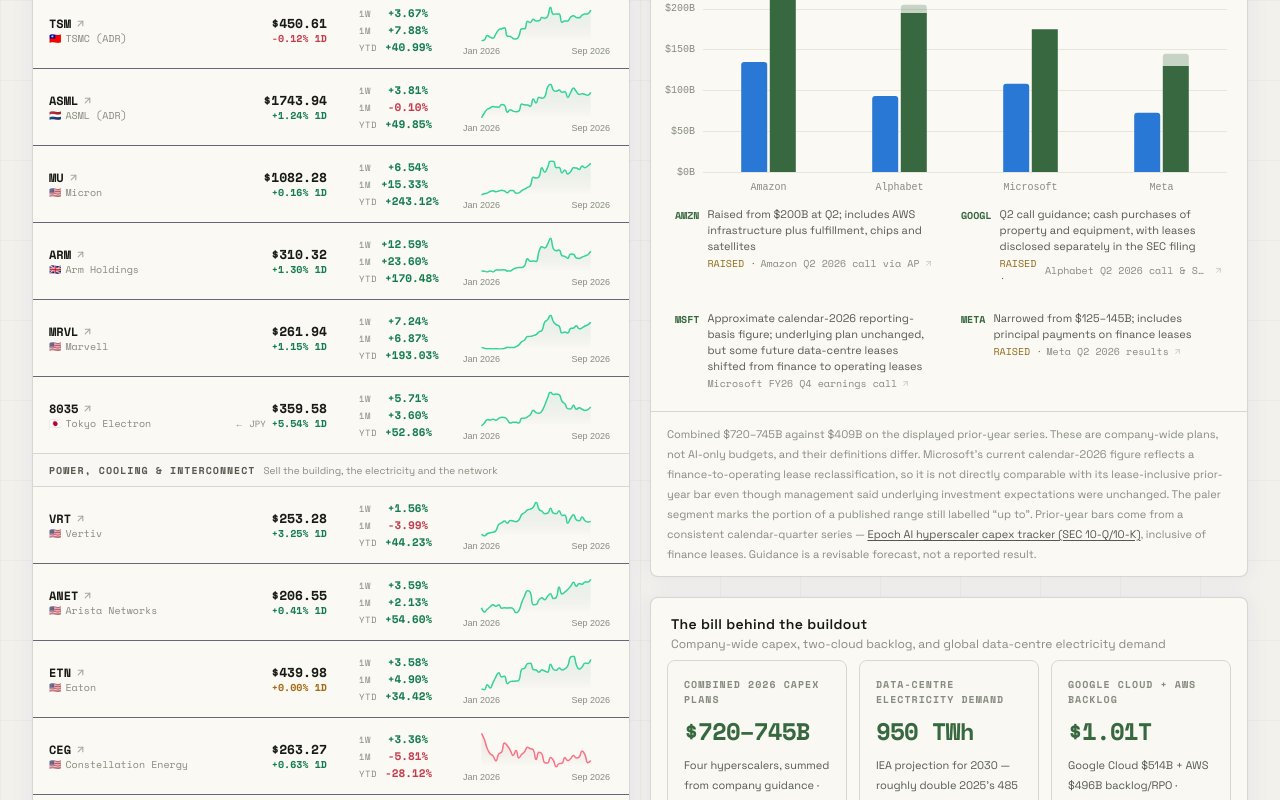
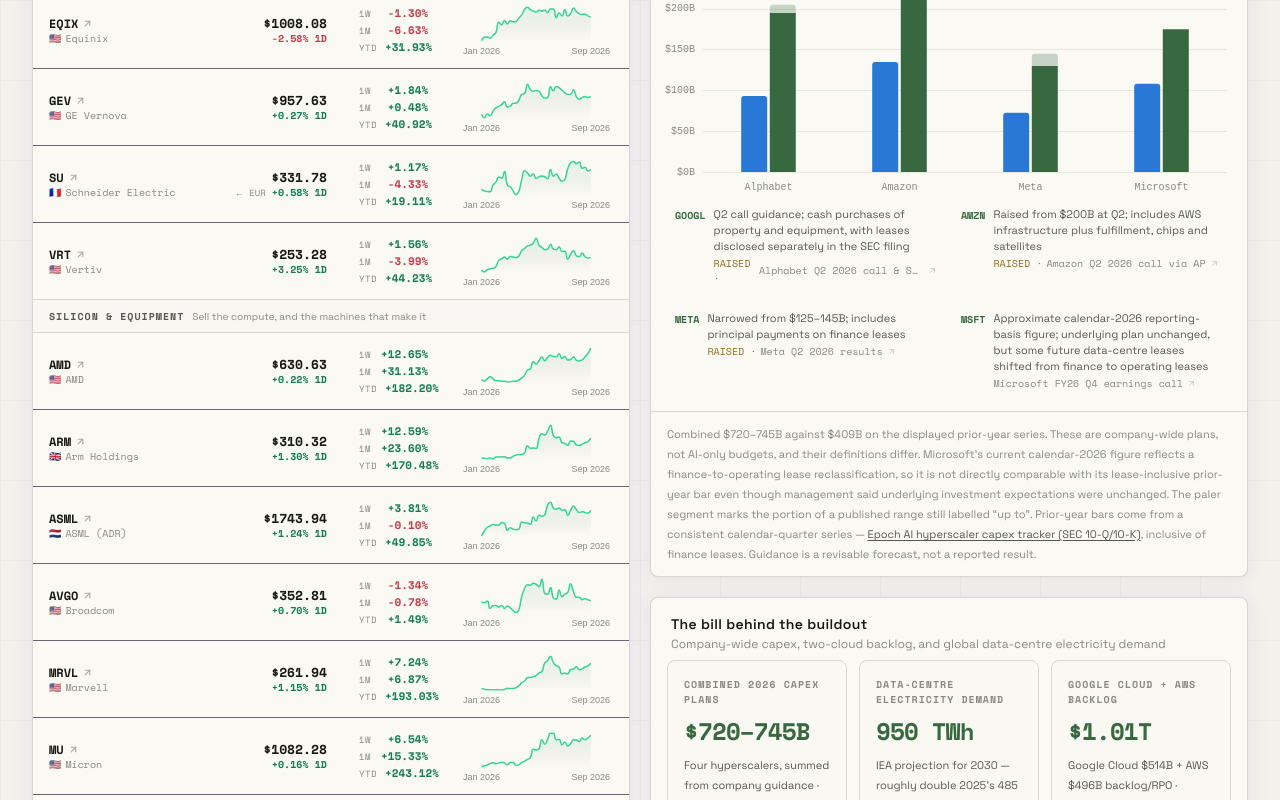
Before and after one commit to cakunalkapoor/finance-with-kunal, a Next.js app: page /ai in a window 1280 px wide. Shown: the part 2000-2800 px from the top of the page. Built offline with nearby package versions, Linux system fonts and the light colour scheme; no server answers.

Commit message:
Alphabetize Markets and Vantage AI data displays

```diff
--- a/src/components/ai/AICapexChart.tsx
+++ b/src/components/ai/AICapexChart.tsx
@@ -23,15 +23,17 @@
 
 const ACCENT = { light: "#37683f", dark: "#b9f227" } as const;
 
+const SORTED_CAPEX = [...AI_CAPEX].sort((a, b) => a.company.localeCompare(b.company, "en"));
+
 export default function AICapexChart() {
   const theme = useTheme();
   const c = CHART_COLORS[theme];
   const accent = ACCENT[theme];
 
-  const companies = AI_CAPEX.map((p) => p.company);
-  const priorYear = AI_CAPEX.map((p) => p.priorYear);
-  const guidanceLow = AI_CAPEX.map((p) => p.low);
-  const guidanceRange = AI_CAPEX.map((p) => Math.round((p.high - p.low) * 10) / 10);
+  const companies = SORTED_CAPEX.map((p) => p.company);
+  const priorYear = SORTED_CAPEX.map((p) => p.priorYear);
+  const guidanceLow = SORTED_CAPEX.map((p) => p.low);
+  const guidanceRange = SORTED_CAPEX.map((p) => Math.round((p.high - p.low) * 10) / 10);
 
   const totalLow = AI_CAPEX.reduce((sum, p) => sum + p.low, 0);
   const totalHigh = AI_CAPEX.reduce((sum, p) => sum + p.high, 0);
@@ -163,7 +165,7 @@
       </div>
 
       <div className="grid grid-cols-1 gap-2 px-4 pb-3 sm:grid-cols-2">
-        {AI_CAPEX.map((plan) => (
+        {SORTED_CAPEX.map((plan) => (
           <a
             key={plan.ticker}
             href={plan.sourceUrl}
--- a/src/components/ai/AIDealsTable.tsx
+++ b/src/components/ai/AIDealsTable.tsx
@@ -112,7 +112,7 @@
             </tr>
           </thead>
           <tbody>
-            {AI_DEALS.map((deal, i) => (
+            {[...AI_DEALS].sort((a, b) => a.company.localeCompare(b.company, "en")).map((deal, i) => (
               <tr
                 key={`${deal.company}-${deal.date}`}
                 style={{
--- a/src/components/ai/AIFigureGrid.tsx
+++ b/src/components/ai/AIFigureGrid.tsx
@@ -41,7 +41,7 @@
 
   return (
     <div className={`grid grid-cols-1 gap-3 px-4 pb-4 sm:grid-cols-2 ${wide}`}>
-      {figures.map((figure) => (
+      {[...figures].sort((a, b) => a.label.localeCompare(b.label, "en")).map((figure) => (
         <a
           key={figure.id}
           href={figure.sourceUrl}
--- a/src/components/ai/AIMarketImpact.tsx
+++ b/src/components/ai/AIMarketImpact.tsx
@@ -408,7 +408,7 @@
                 letterSpacing: "0.1em",
               }}
             >
-              Ranked · {windowLabel(view, AI_SERIES_POINTS, AI_DAILY_DATES)}
+              A–Z · {windowLabel(view, AI_SERIES_POINTS, AI_DAILY_DATES)}
             </p>
             {highlight && (
               <button
@@ -422,7 +422,7 @@
           </div>
 
           <div className="space-y-1">
-            {ranked.map((row) => {
+            {[...ranked].sort((a, b) => a.label.localeCompare(b.label, "en")).map((row) => {
               const active = highlight === row.id;
               const width = (Math.abs(row.pct) / span) * 100;
               const positive = row.pct >= 0;
--- a/src/components/ai/AIStockTable.tsx
+++ b/src/components/ai/AIStockTable.tsx
@@ -32,9 +32,7 @@
   letterSpacing: "0.1em",
 };
 
-/* Grouped by position in the AI stack, and ordered within a group by nothing
-   more meaningful than where they sit in the chain — never by return, since a
-   ranked list of stocks reads as a recommendation. Same rule as ETFTable. */
+/* Keep AI-stack groups, with groups and companies ordered alphabetically. */
 const GROUPS: { layer: AIStockLayer; label: string; blurb: string }[] = [
   {
     layer: "platform",
@@ -121,8 +119,8 @@
           </thead>
 
           <tbody>
-            {GROUPS.map(({ layer, label, blurb }) => {
-              const rows = AI_STOCKS.filter((s) => s.layer === layer);
+            {[...GROUPS].sort((a, b) => a.label.localeCompare(b.label, "en")).map(({ layer, label, blurb }) => {
+              const rows = AI_STOCKS.filter((s) => s.layer === layer).sort((a, b) => a.company.localeCompare(b.company, "en"));
               if (rows.length === 0) return null;
 
               return [
--- a/src/components/markets/CommoditiesTable.tsx
+++ b/src/components/markets/CommoditiesTable.tsx
@@ -8,7 +8,7 @@
 import AssetTable, { type AssetRow } from "@/components/markets/AssetTable";
 
 export default function CommoditiesTable() {
-  const rows: AssetRow[] = COMMODITIES.map((c) => ({
+  const rows: AssetRow[] = [...COMMODITIES].sort((a, b) => a.name.localeCompare(b.name, "en")).map((c) => ({
     key: c.symbol,
     icon: c.icon,
     name: c.name,
--- a/src/components/markets/CryptoTable.tsx
+++ b/src/components/markets/CryptoTable.tsx
@@ -14,7 +14,7 @@
 }
 
 export default function CryptoTable() {
-  const rows: AssetRow[] = CRYPTO.map((c) => ({
+  const rows: AssetRow[] = [...CRYPTO].sort((a, b) => a.name.localeCompare(b.name, "en")).map((c) => ({
     key: c.symbol,
     icon: c.icon,
     name: c.name,
--- a/src/components/markets/ETFTable.tsx
+++ b/src/components/markets/ETFTable.tsx
@@ -26,7 +26,7 @@
   letterSpacing: "0.1em",
 };
 
-/* Grouped by where the fund is listed, then ordered by exposure inside each
+/* Grouped by where the fund is listed, then ordered alphabetically by ticker inside each
    group — never by return, since a ranked fund list reads as a recommendation. */
 const GROUPS: { listing: ETF["listing"]; label: string; flag: string }[] = [
   { listing: "Canada", label: "Listed in Canada", flag: "🇨🇦" },
@@ -97,7 +97,7 @@
 
           <tbody>
             {GROUPS.map(({ listing, label, flag }) => {
-              const rows = ETFS.filter((e) => e.listing === listing);
+              const rows = ETFS.filter((e) => e.listing === listing).sort((a, b) => a.ticker.localeCompare(b.ticker, "en"));
               if (rows.length === 0) return null;
 
               return [
--- a/src/components/markets/ForexTable.tsx
+++ b/src/components/markets/ForexTable.tsx
@@ -13,7 +13,7 @@
 }
 
 export default function ForexTable() {
-  const rows: AssetRow[] = FOREX_RATES.map((fx) => ({
+  const rows: AssetRow[] = [...FOREX_RATES].sort((a, b) => a.name.localeCompare(b.name, "en")).map((fx) => ({
     key: fx.symbol,
     icon: fx.icon,
     name: fx.name,
--- a/src/components/markets/MarketHeatmap.tsx
+++ b/src/components/markets/MarketHeatmap.tsx
@@ -225,7 +225,7 @@
 
       {/* Index selector */}
       <div className="px-4 sm:px-5 pb-1 flex items-center gap-2 flex-wrap">
-        {HEATMAP_INDICES.map((idx) => {
+        {[...HEATMAP_INDICES].sort((a, b) => a.name.localeCompare(b.name, "en")).map((idx) => {
           const active = idx.id === activeId;
           return (
             <button
@@ -271,7 +271,7 @@
 
       {/* Sector legend */}
       <div className="px-4 pb-4 flex flex-wrap gap-2">
-        {sectors.map((s) => {
+        {[...sectors].sort((a, b) => a.name.localeCompare(b.name, "en")).map((s) => {
           const pos = s.change >= 0;
           return (
             <div
--- a/src/components/markets/MarketTicker.tsx
+++ b/src/components/markets/MarketTicker.tsx
@@ -13,7 +13,7 @@
       value: `$${formatNumber(c.value, c.symbol === "GC=F" ? 0 : 2)}`,
       change: c.dailyChange,
     })),
-  ];
+  ].sort((a, b) => a.label.localeCompare(b.label, "en"));
 
   // Double for seamless loop
   const doubled = [...items, ...items];
```
